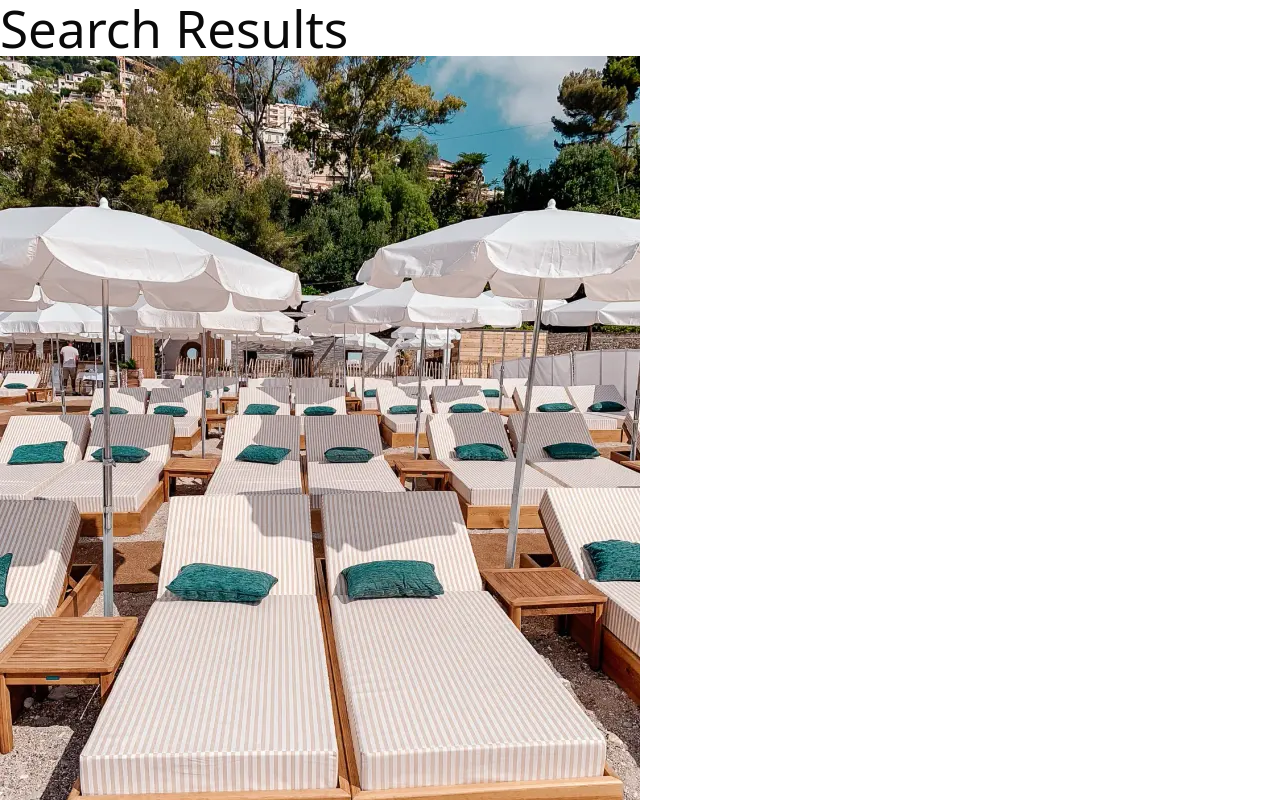
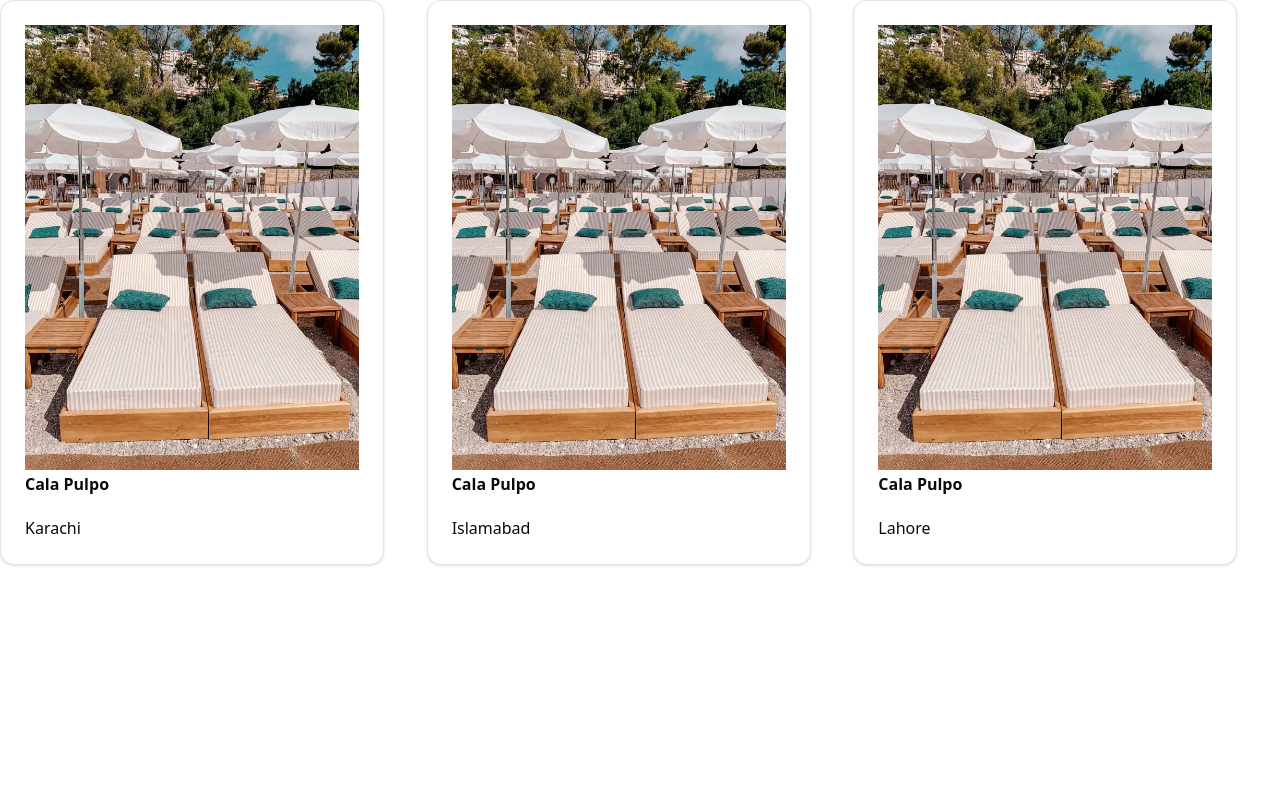
Before and after one commit to Mjkwebdev/my-shadcn-project, a React (Vite) app: page /search in a window 1280 px wide. Shown: the top 800 px of the page. Built offline with nearby package versions, Linux system fonts and the light colour scheme.

Commit message:
Card component

```diff
--- a/src/MainComponent/CardsGrid.tsx
+++ b/src/MainComponent/CardsGrid.tsx
@@ -1,9 +1,21 @@
+import { Card, CardContent, CardHeader, CardTitle } from "../components/ui/card";
+import { Listing } from "./Search";
 
+interface Props{
+    list:Listing;
+}
 
-const CardsGrid = () => {
+const CardsGrid = ({list}:Props) => {
   return (
-    <div>CardsGrid</div>
+    <Card className="w-[24rem]">
+    <CardHeader>
+     <img src={list.image}/>
+      <CardTitle> {list.title}</CardTitle>
+    </CardHeader>
+    <CardContent>
+      {list.location}
+    </CardContent>
+  </Card>
   )
 }
-
 export default CardsGrid
--- a/src/MainComponent/Search.tsx
+++ b/src/MainComponent/Search.tsx
@@ -1,7 +1,8 @@
 import { useSearchParams } from "react-router-dom";
 
 import { useEffect, useState } from "react";
-interface Listing {
+import CardsGrid from "./CardsGrid";
+export interface Listing {
     [x: string]: any;
     id: string;
     title: string;
@@ -56,14 +57,10 @@
       setResults(filteredResults);
     }, [searchParams]);
     return(
-        <div>
-      <h1>Search Results</h1>
+        <div className="grid grid-cols-3 ">
       {results.map((listing) => (
-        <div key={listing.id}>
-          <img src={listing.image} alt={listing.title} /> {/* Display the image */}
-          {listing.title}
-          {listing.location}
-          {listing.maxGuest}
+      <div key={listing.id}>
+          <CardsGrid list={listing}/>
         </div>
       ))}
     </div>
--- /dev/null
+++ b/src/components/ui/card.tsx
@@ -0,0 +1,68 @@
+import * as React from "react"
+
+import { cn } from "@/lib/utils"
+
+function Card({ className, ...props }: React.ComponentProps<"div">) {
+  return (
+    <div
+      data-slot="card"
+      className={cn(
+        "bg-card text-card-foreground flex flex-col gap-6 rounded-xl border py-6 shadow-sm",
+        className
+      )}
+      {...props}
+    />
+  )
+}
+
+function CardHeader({ className, ...props }: React.ComponentProps<"div">) {
+  return (
+    <div
+      data-slot="card-header"
+      className={cn("flex flex-col gap-1.5 px-6", className)}
+      {...props}
+    />
+  )
+}
+
+function CardTitle({ className, ...props }: React.ComponentProps<"div">) {
+  return (
+    <div
+      data-slot="card-title"
+      className={cn("leading-none font-semibold", className)}
+      {...props}
+    />
+  )
+}
+
+function CardDescription({ className, ...props }: React.ComponentProps<"div">) {
+  return (
+    <div
+      data-slot="card-description"
+      className={cn("text-muted-foreground text-sm", className)}
+      {...props}
+    />
+  )
+}
+
+function CardContent({ className, ...props }: React.ComponentProps<"div">) {
+  return (
+    <div
+      data-slot="card-content"
+      className={cn("px-6", className)}
+      {...props}
+    />
+  )
+}
+
+function CardFooter({ className, ...props }: React.ComponentProps<"div">) {
+  return (
+    <div
+      data-slot="card-footer"
+      className={cn("flex items-center px-6", className)}
+      {...props}
+    />
+  )
+}
+
+export { Card, CardHeader, CardFooter, CardTitle, CardDescription, CardContent }
```
